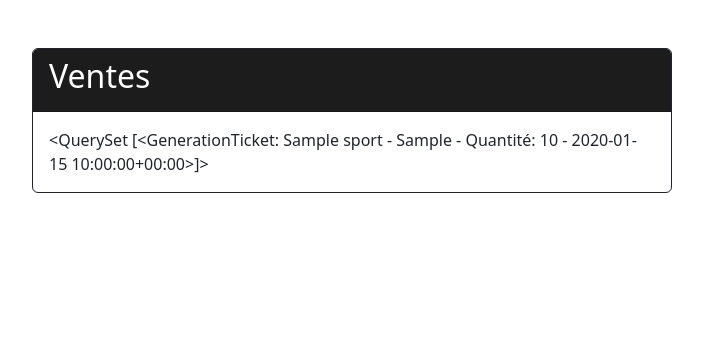
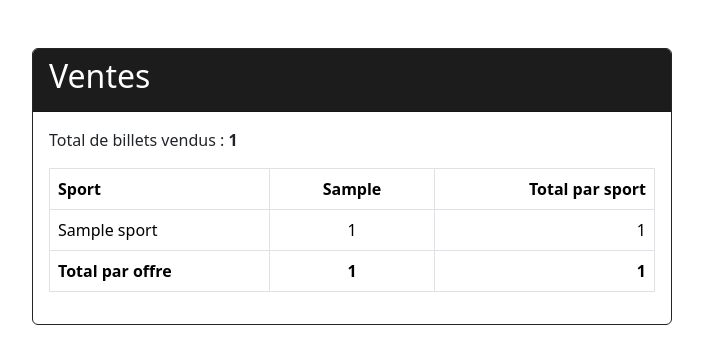
Before and after one commit to AntoineM25/JO_2024, a Django app: page /ventes/ in a window 1280 px wide. Shown: the part 101-465 px from the top of the page, without its empty margins (288-991 px from the left). Run offline with Django 5.2, Linux system fonts and the light colour scheme; a user stored in the database is signed in; tables that the repository leaves empty hold one stand-in row (values such as "Sample post"); parts of the project's set-up code (start-up, migrations or seed data) failed here and were passed over; some libraries are stand-ins or nearby versions.

Commit message:
Ajout de data sur la page vente, vue par total de billets vendus

```diff
--- a/jo_projet/jo_app/templates/mes_commandes.html
+++ b/jo_projet/jo_app/templates/mes_commandes.html
@@ -2,7 +2,7 @@
 
 {% block content %}
 <div class="container text-center mt-5">
-    <h2 class="mb-4">Mes Billets</h2>
+    <h2 class="mb-4">Mes Commandes</h2>
 
     <!-- Afficher les billets générés -->
     <div class="row justify-content-center">
--- a/jo_projet/jo_app/templates/ventes.html
+++ b/jo_projet/jo_app/templates/ventes.html
@@ -6,10 +6,58 @@
         <h2>Ventes</h2>
     </div>
     <div class="card-body">
-        {% if billets %}
-            {{ billets }}
-        {% endif %}
 
+        <!-- Total des billets vendus -->
+        <p>Total de billets vendus : <span class="fw-bold">{{ total_billets }}</span></p>
+        <div class="table-responsive">
+            <table class="table table-bordered table-hover">
+                <thead>
+                    <tr>
+                        <th style="width: 20%;">Sport</th>
+                        {% for offre in total_billets_par_offre %}
+                            <th class="text-center" style="width: 15%;">{{ offre.ticket__offre__type }}</th>
+                        {% endfor %}
+                        <th class="text-end" style="width: 20%;">Total par sport</th>
+                    </tr>
+                </thead>
+                <tbody>
+                    {% for sport in total_billets_par_sport %}
+                        <tr>
+                            <!-- Nom du sport -->
+                            <td>{{ sport.ticket__sport__nom }}</td>
+
+                            <!-- Total vendu par sport et par offre -->
+                            {% for offre in total_billets_par_offre %}
+                                <td class="text-center">
+                                    {% for item in total_billets_par_sport_et_offre %}
+                                        {% if item.ticket__sport__nom == sport.ticket__sport__nom and item.ticket__offre__type == offre.ticket__offre__type %}
+                                        {% if item.total > 0 %}
+                                                {{ item.total }}
+                                            {% endif %}
+                                        {% endif %}
+                                    {% endfor %}
+                                </td>
+                            {% endfor %}
+
+                            <!-- Total vendu par sport -->
+                            <td class="text-end">
+                                {{ sport.total }}
+                            </td>
+                        </tr>
+                    {% endfor %}
+                </tbody>
+                <tfoot>
+                    <tr>
+                        <!-- Total vendu par offre -->
+                        <th>Total par offre</th>
+                        {% for offer, total in total_par_offre %}
+                            <th class="text-center">{{ total }}</th>
+                        {% endfor %}
+                        <th class="text-end">{{ total_billets }}</th>
+                    </tr>
+                </tfoot>
+            </table>
+        </div>
     </div>
 </div>
 {% endblock %}
--- a/jo_projet/jo_app/views.py
+++ b/jo_projet/jo_app/views.py
@@ -7,6 +7,7 @@ from django.http import JsonResponse, HttpResponse
 from django.urls import reverse_lazy, reverse
 from .models import Ticket, Sport, Utilisateur, Paiement, GenerationTicket
 from django.template.loader import render_to_string
+from django.db.models import Count
 from weasyprint import HTML
 import locale
 
@@ -263,4 +264,19 @@ def telecharger_billet_view(request, billet_id):
 def ventes_view(request):
     billets = GenerationTicket.objects.all()
 
-    return render(request, 'ventes.html', {'billets': billets})
+    # Calculer le nombre total des billets vendues
+    total_billets = billets.count()
+
+    # Calculer le nombre total des billets vendues par sport
+    total_billets_par_sport = GenerationTicket.objects.values('ticket__sport__nom').annotate(total=Count('id'))
+
+    # Calculer le nombre total des billets vendues par offre
+    total_billets_par_offre = GenerationTicket.objects.values('ticket__offre__type').annotate(total=Count('id'))
+
+    # Calculer le nombre total des billets vendues par sport et offre
+    total_billets_par_sport_et_offre = GenerationTicket.objects.values('ticket__sport__nom', 'ticket__offre__type').annotate(total=Count('id'))
+
+    # Calculer le total par offre
+    total_par_offre = [(item['ticket__offre__type'], item['total']) for item in total_billets_par_offre]
+
+    return render(request, 'ventes.html', {'billets': billets, 'total_billets': total_billets, 'total_billets_par_sport': total_billets_par_sport, 'total_billets_par_offre': total_billets_par_offre, 'total_billets_par_sport_et_offre': total_billets_par_sport_et_offre, 'total_par_offre': total_par_offre,})
```
